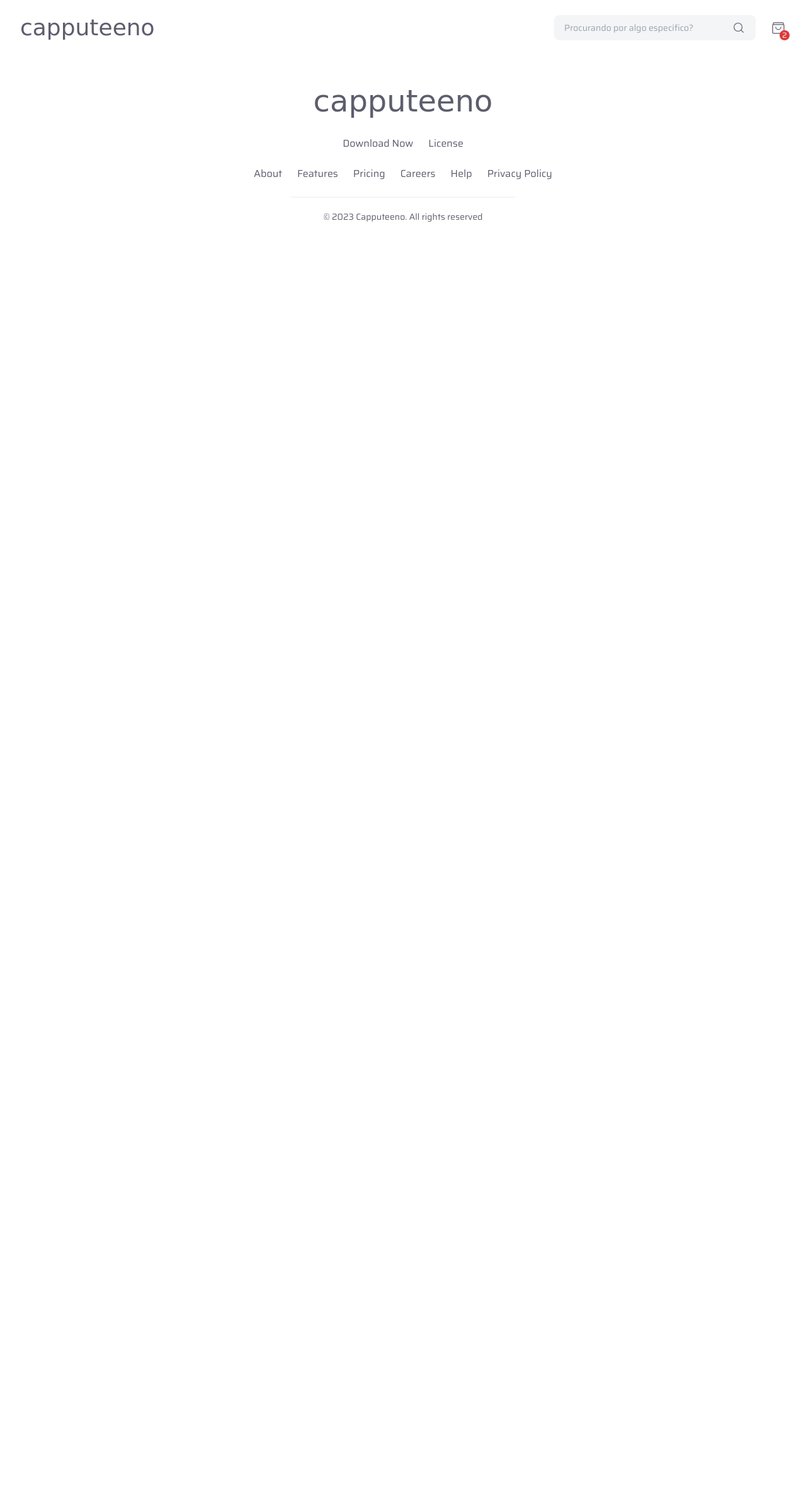
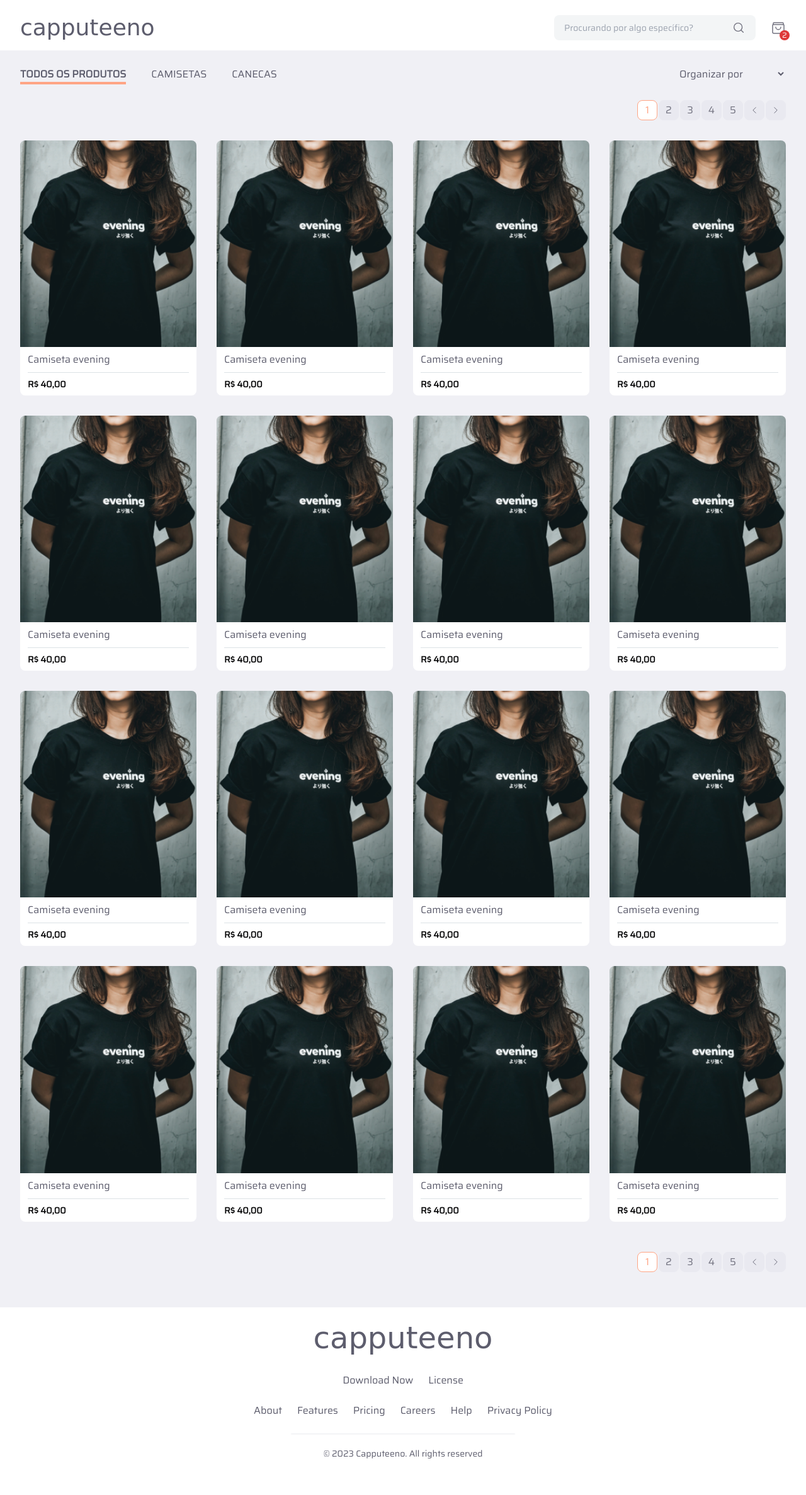
Before and after one commit to iamThiagoo/capputeeno-php, a PHP site: page / in a window 1280 px wide. Shown: the whole page at 63% size. Before the commit the page ends 352 px from the top, so only its background shows below. Run offline with PHP 8.4, Linux system fonts and the light colour scheme; some web fonts are replaced.

Commit message:
Update on views

```diff
--- a/app/views/home.php
+++ b/app/views/home.php
@@ -0,0 +1,54 @@
+<div class="flex items-center justify-between flex-1">
+    <ul class="flex gap-10">
+        <li>
+            <a href="#" class="font-semibold uppercase border-b-4 border-[#FFA585] hover:opacity-90"> Todos os produtos </a>
+        </li>
+        <li>
+            <a href="" class="uppercase hover:opacity-90"> Camisetas </a>
+        </li>
+        <li>
+            <a href="" class="uppercase hover:opacity-90"> Canecas </a>
+        </li>
+    </ul>
+
+    <div>
+        <select class="bg-transparent outline-none">
+            <option>Organizar por</option>
+            <option>Novidades</option>
+            <option>Preço: Maior - menor</option>
+            <option>Preço: Menor - maior</option>
+            <option>Mais vendidos</option>
+        </select>
+    </div>
+</div>
+
+<div class="flex justify-end align-center">
+    <?php include("includes/navigation.php"); ?>
+</div>
+
+<div class="grid grid-cols-4 gap-8 mb-5 card-container">
+    <?php include("includes/product-card.php"); ?>
+    <?php include("includes/product-card.php"); ?>
+    <?php include("includes/product-card.php"); ?>
+    <?php include("includes/product-card.php"); ?>
+
+    <?php include("includes/product-card.php"); ?>
+    <?php include("includes/product-card.php"); ?>
+    <?php include("includes/product-card.php"); ?>
+    <?php include("includes/product-card.php"); ?>
+
+    <?php include("includes/product-card.php"); ?>
+    <?php include("includes/product-card.php"); ?>
+    <?php include("includes/product-card.php"); ?>
+    <?php include("includes/product-card.php"); ?>
+
+    <?php include("includes/product-card.php"); ?>
+    <?php include("includes/product-card.php"); ?>
+    <?php include("includes/product-card.php"); ?>
+    <?php include("includes/product-card.php"); ?>
+
+</div>
+
+<div class="flex justify-end align-center">
+    <?php include("includes/navigation.php"); ?>
+</div>
--- a/app/views/includes/footer.php
+++ b/app/views/includes/footer.php
@@ -1,4 +1,4 @@
-<footer class="px-4 py-12 bg-linear-pink-invert">
+<footer class="px-4 py-4 bg-linear-pink-invert">
     <div tabindex="0" aria-label="footer" class="container flex flex-col items-center justify-center mx-auto focus:outline-none">
         <div tabindex="0" aria-label="prodify logo" role="img">
             <h3 class="mt-2 text-5xl logo"> capputeeno </h3>
--- /dev/null
+++ b/app/views/includes/navigation.php
@@ -0,0 +1,27 @@
+<div class="flex mt-7 mb-8 gap-0.5">
+    <div class="hover:opacity-80 cursor-pointer h-8 w-8 flex justify-center items-center rounded-lg bg-white border text-[#FFA585] border-[#FFA585]">
+        1
+    </div>
+    <div class="hover:opacity-80 cursor-pointer h-8 w-8 flex justify-center items-center rounded-lg bg-[#E9E9F0] border text-[#737380] border-[#E9E9F0]">
+        2
+    </div>
+    <div class="hover:opacity-80 cursor-pointer h-8 w-8 flex justify-center items-center rounded-lg bg-[#E9E9F0] border text-[#737380] border-[#E9E9F0]">
+        3
+    </div>
+    <div class="hover:opacity-80 cursor-pointer h-8 w-8 flex justify-center items-center rounded-lg bg-[#E9E9F0] border text-[#737380] border-[#E9E9F0]">
+        4
+    </div>
+    <div class="hover:opacity-80 cursor-pointer h-8 w-8 flex justify-center items-center rounded-lg bg-[#E9E9F0] border text-[#737380] border-[#E9E9F0]">
+        5
+    </div>
+    <div class="hover:opacity-80 cursor-pointer h-8 w-8 flex justify-center items-center rounded-lg bg-[#E9E9F0] border text-[#737380] border-[#E9E9F0]">
+        <svg xmlns="http://www.w3.org/2000/svg" fill="none" viewBox="0 0 24 24" stroke-width="1.5" stroke="currentColor" class="w-3.5 h-10">
+            <path stroke-linecap="round" stroke-linejoin="round" d="M15.75 19.5L8.25 12l7.5-7.5" />
+        </svg>
+    </div>
+    <div class="hover:opacity-80 cursor-pointer h-8 w-8 flex justify-center items-center rounded-lg bg-[#E9E9F0] border text-[#737380] border-[#E9E9F0]">
+        <svg xmlns="http://www.w3.org/2000/svg" fill="none" viewBox="0 0 24 24" stroke-width="1.5" stroke="currentColor" class="w-3.5 h-10">
+            <path stroke-linecap="round" stroke-linejoin="round" d="M8.25 4.5l7.5 7.5-7.5 7.5" />
+        </svg>
+    </div>
+</div>
--- /dev/null
+++ b/app/views/includes/product-card.php
@@ -0,0 +1,8 @@
+<a href="#" class="flex flex-col cursor-pointer hover:opacity-80">
+    <img src="/assets/images/products/Camiseta evening.png" class="rounded-t-lg" alt="Product-1" />
+    <div class="px-3 py-2 bg-white rounded-b-lg">
+        <h3 class="font-light">Camiseta evening</h3>
+        <div class="mt-2 h-px mb-2 bg-[#DCE2E6]"></div>
+        <h3 class="text-[#09090A] text-sm font-bold">R$ 40,00</h3>
+    </div>
+</a>
--- a/app/views/index.php
+++ b/app/views/index.php
@@ -10,8 +10,10 @@
     <body>
         <?php include_once("includes/menu.php"); ?>
 
-        <main class="main-content">
-            <?php include_once($viewPath . $view) ?>
+        <main class="bg-[#F0F0F5]">
+            <div class="p-6 px-8 mx-auto max-w-7xl">
+                <?php include_once($viewPath . $view) ?>
+            </div>
         </main>
 
         <?php include_once('includes/footer.php'); ?>
```
Also changed, not shown: public/assets/css/main.css.
